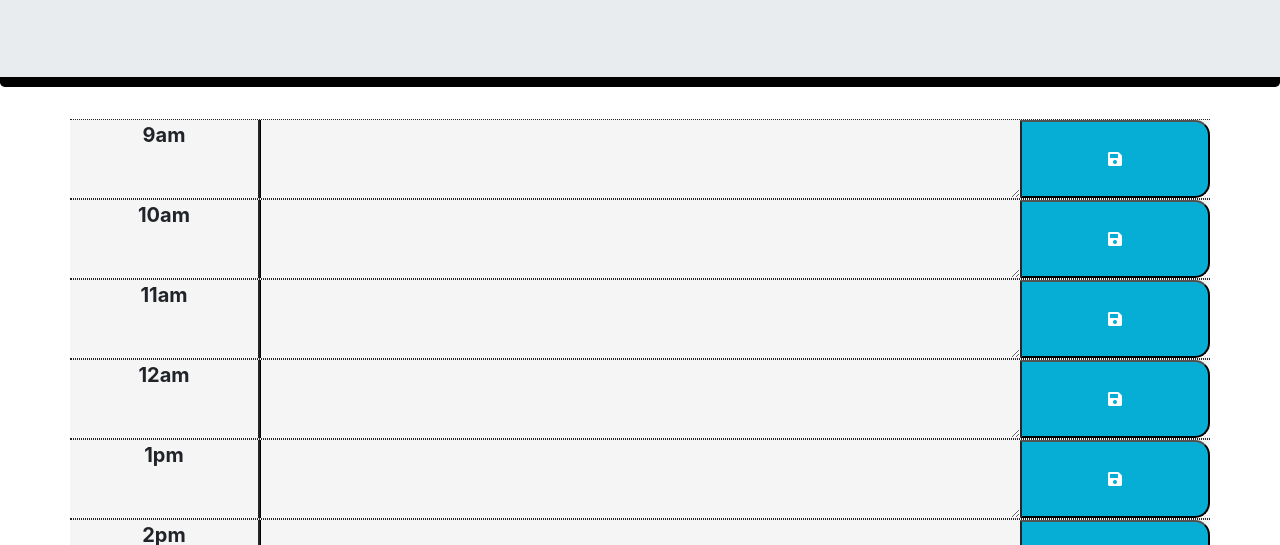
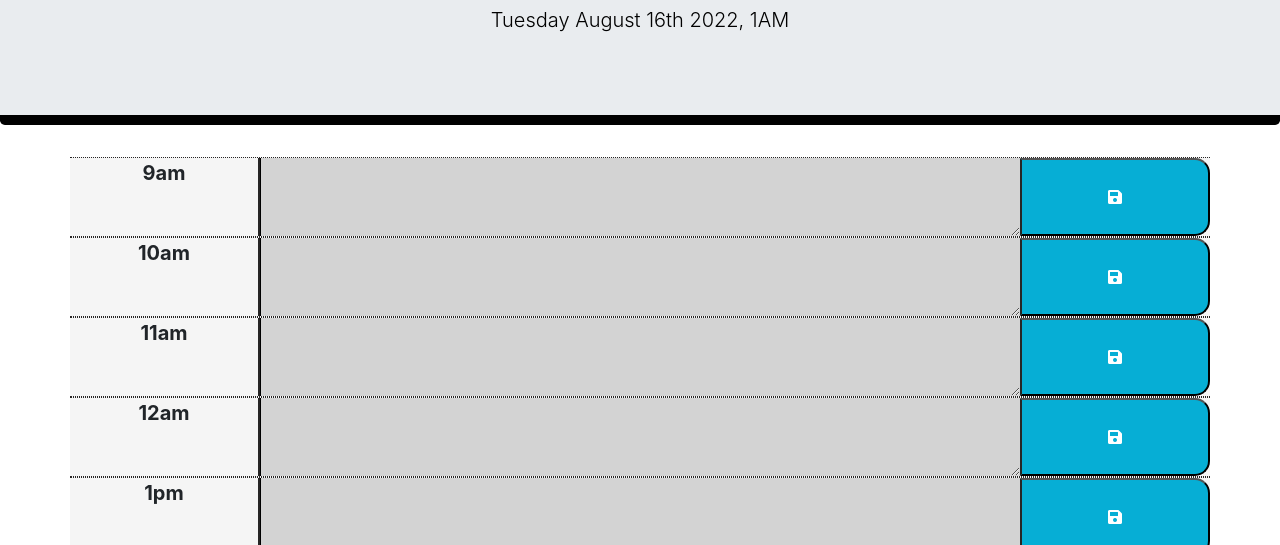
Before and after one commit to Korbynd23/apiSchedule, a plain HTML site: page index.html in a window 1280 px wide. Shown: the part 255-800 px from the top of the page. Drawn offline with nearby package versions, Linux system fonts and the light colour scheme; files that its build step writes are made by us from their sources.

```diff
--- a/index.html
+++ b/index.html
@@ -18,7 +18,7 @@
       href="https://fonts.googleapis.com/css?family=Open+Sans&display=swap"
       rel="stylesheet"
     />
-    <link rel="stylesheet" href="assets/css/style.css" />
+    <link rel="stylesheet" href="./Develop/assets/css/style.css" />
     <link rel="stylesheet" href="https://cdn.jsdelivr.net/npm/bootstrap@4.6.2/dist/css/bootstrap.min.css" integrity="sha384-xOolHFLEh07PJGoPkLv1IbcEPTNtaed2xpHsD9ESMhqIYd0nLMwNLD69Npy4HI+N" crossorigin="anonymous">
     <script src="https://cdn.jsdelivr.net/npm/jquery@3.5.1/dist/jquery.slim.min.js" integrity="sha384-DfXdz2htPH0lsSSs5nCTpuj/zy4C+OGpamoFVy38MVBnE+IbbVYUew+OrCXaRkfj" crossorigin="anonymous"></script>
     <script src="https://cdn.jsdelivr.net/npm/bootstrap@4.6.2/dist/js/bootstrap.bundle.min.js" integrity="sha384-Fy6S3B9q64WdZWQUiU+q4/2Lc9npb8tCaSX9FK7E8HnRr0Jz8D6OP9dO5Vg3Q9ct" crossorigin="anonymous"></script>
@@ -98,6 +98,6 @@
 
     <script src="https://code.jquery.com/jquery-3.4.1.min.js"></script>
     <script src="https://cdnjs.cloudflare.com/ajax/libs/moment.js/2.24.0/moment.min.js"></script>
-    <script src="./assets/js/script.js"></script>
+    <script src="./Develop/assets/js/script.js"></script>
   </body>
 </html>
```
Also changed, not shown: 1 other file.
